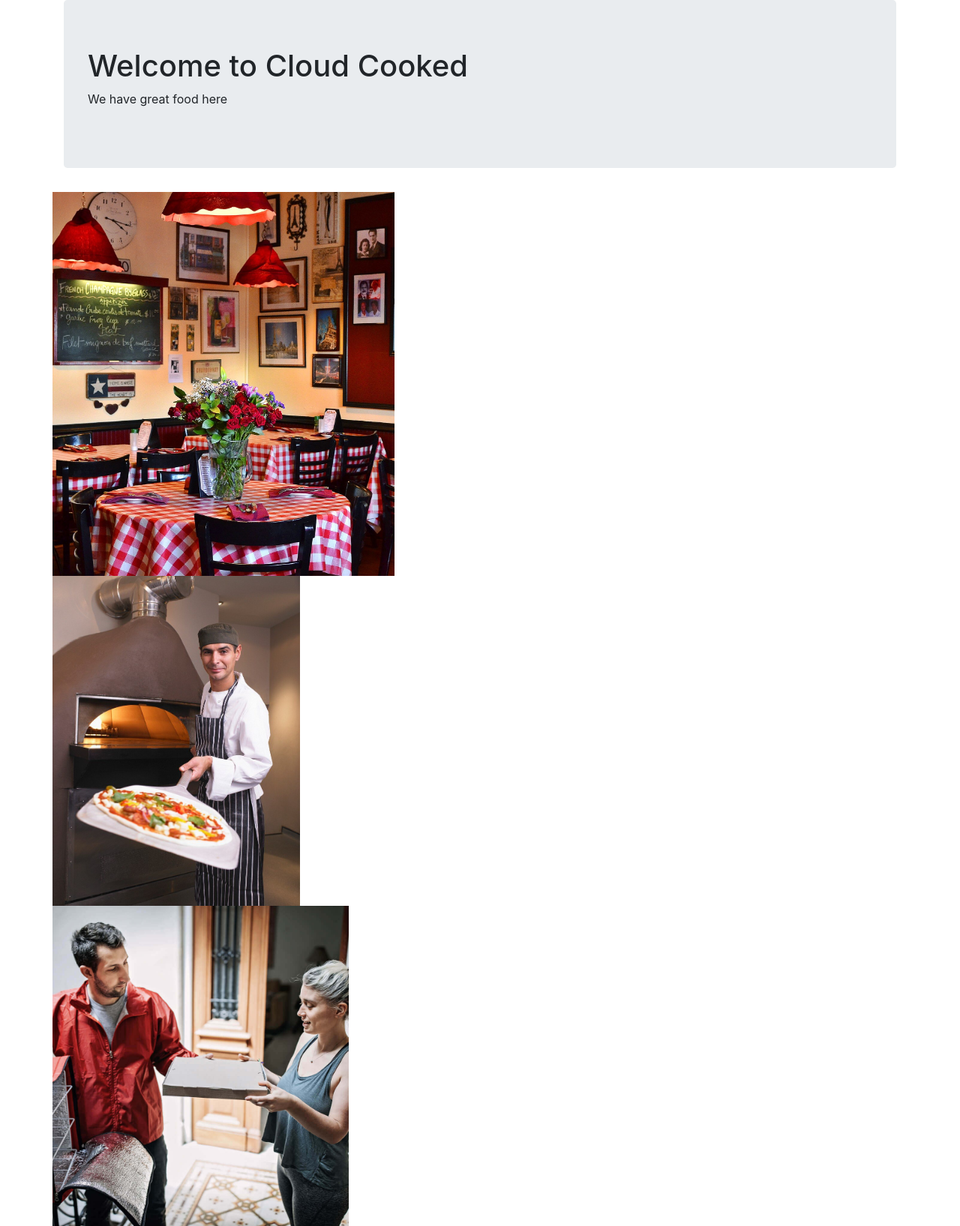
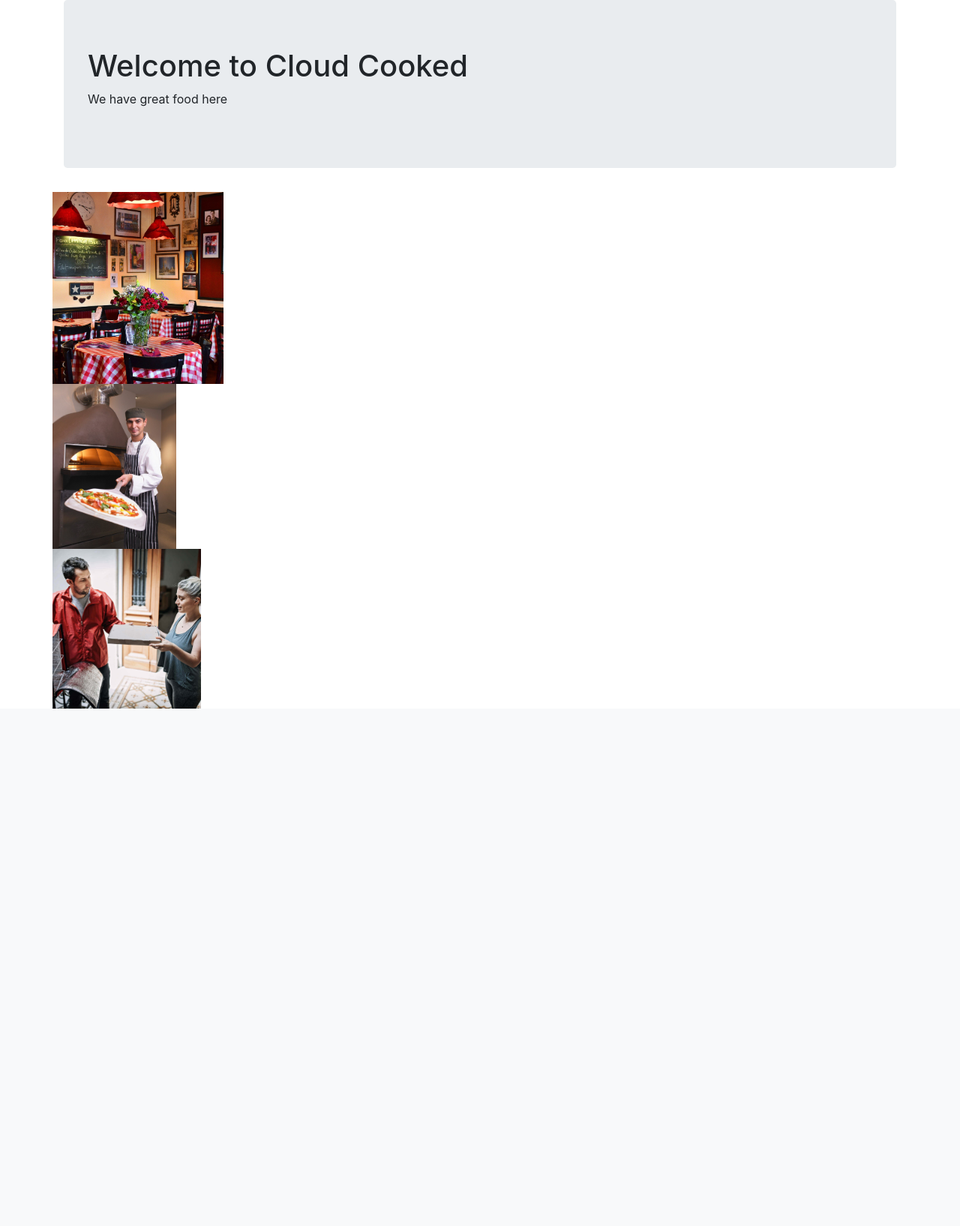
Before and after one commit to CSC468-project/cloudlab-project, a Flask app: page / in a window 1280 px wide. Shown: the part 56-1691 px from the top of the page at 75% size. After the commit the page ends 1001 px from the top, so only its background shows below. Run offline with Flask 2, Linux system fonts and the light colour scheme; parts of the project's set-up code (start-up, migrations or seed data) failed here and were passed over.

Commit message:
Update home.html

```diff
--- a/DockerFiles/flaskct_data/templates/home.html
+++ b/DockerFiles/flaskct_data/templates/home.html
@@ -40,13 +40,13 @@
     </div>
         <div class="row">
             <div class="column">
-                <img src="/static/images/restaurantdecor.jpg" alt="Decor" style="width:40%">
+                <img src="/static/images/restaurantdecor.jpg" alt="Decor" style="width:20%">
             </div>
             <div class="column">
-                <img src="/static/images/pizzachef.jpg" alt="Chef" style="width:40%">
+                <img src="/static/images/pizzachef.jpg" alt="Chef" style="width:20%">
             </div>
             <div class="column">
-                <img src="/static/images/delivery.jpg" alt="Delivery" style="width:40%">
+                <img src="/static/images/delivery.jpg" alt="Delivery" style="width:20%">
             </div>
         </div>
     </section>
```
